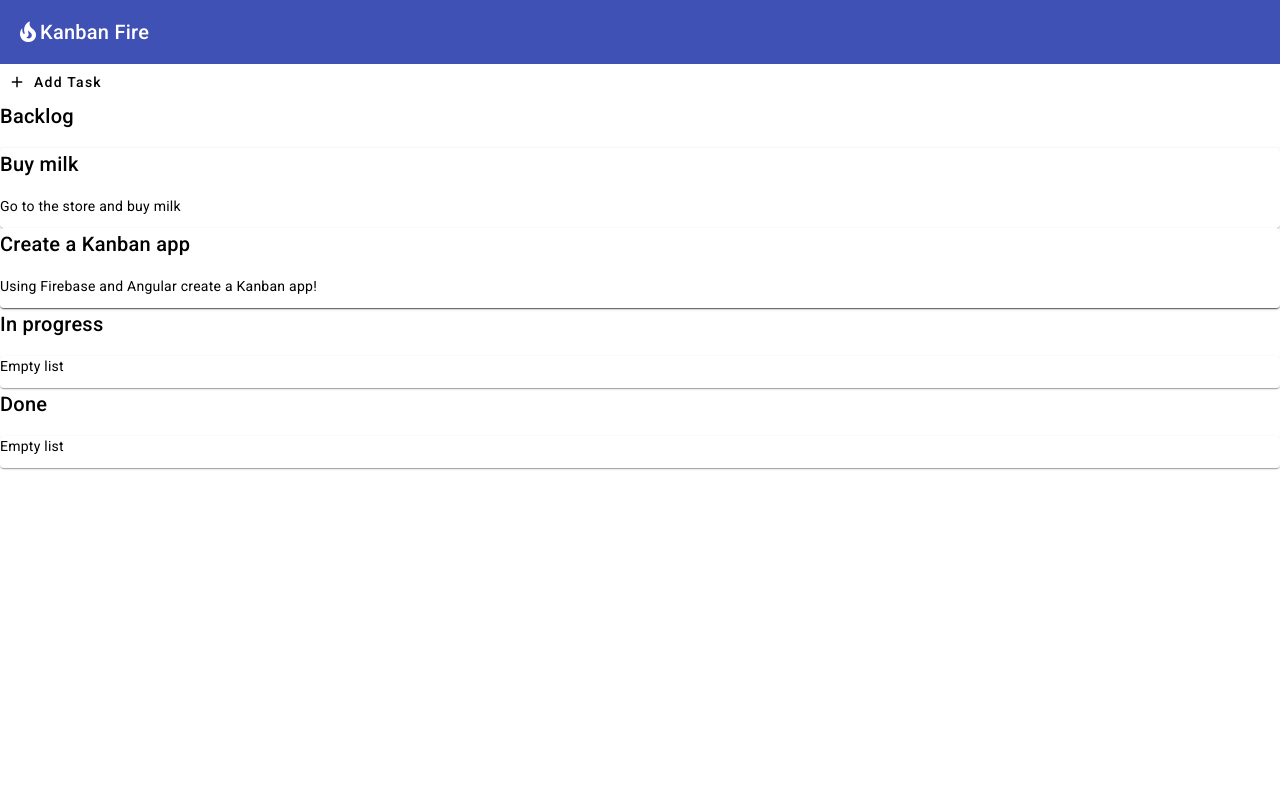
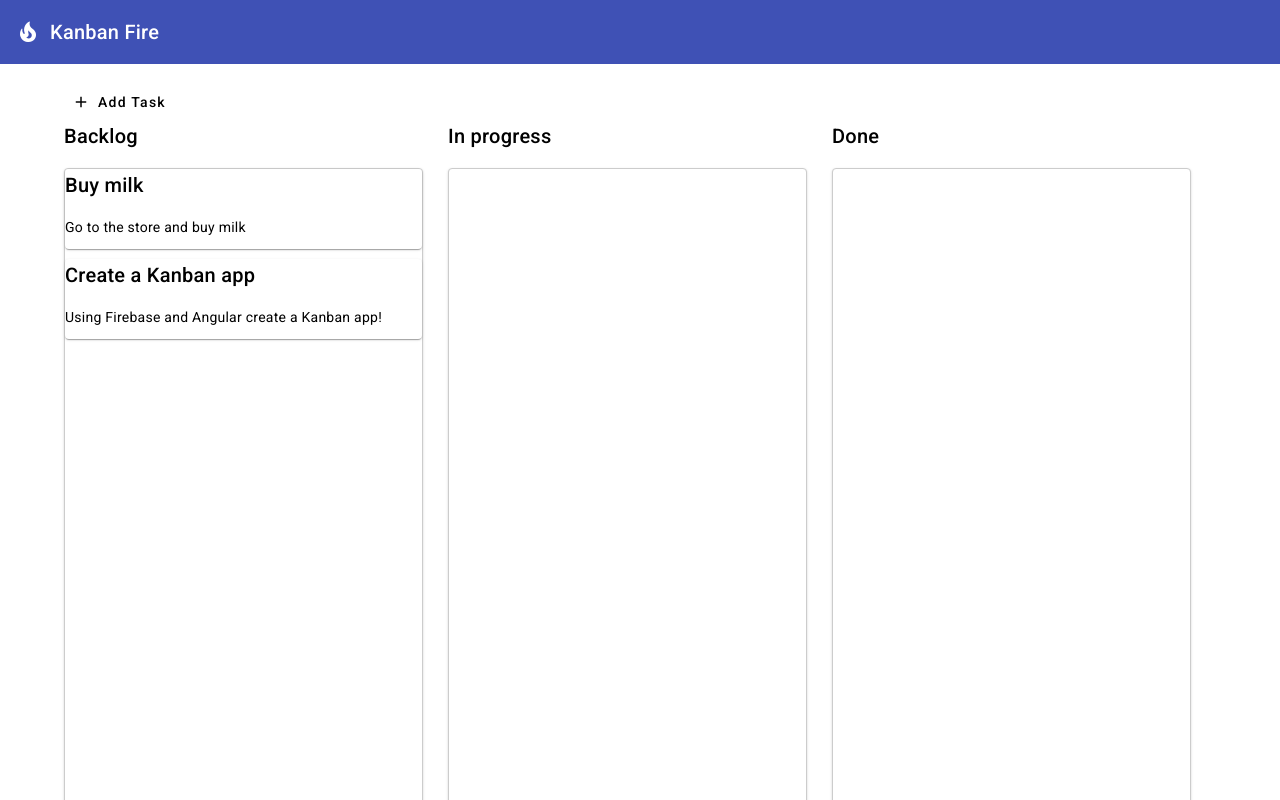
Before and after one commit to lukazc/firebase-kanban-tutorial, an Angular app: page / in a window 1280 px wide. Shown: the top 800 px of the page. Built offline with nearby package versions, Linux system fonts and the light colour scheme.

Commit message:
Add css.

```diff
--- a/src/app/app.component.html
+++ b/src/app/app.component.html
@@ -14,7 +14,6 @@
 
             <mat-card cdkDropList id="todo" #todoList="cdkDropList" [cdkDropListData]="todo"
                 [cdkDropListConnectedTo]="[doneList, inProgressList]" (cdkDropListDropped)="drop($event)" class="list">
-                <p class="empty-label" *ngIf="todo.length === 0">Empty list</p>
                 <app-task (edit)="editTask('todo', $event)" *ngFor="let task of todo" cdkDrag [task]="task"></app-task>
             </mat-card>
         </div>
@@ -24,7 +23,6 @@
 
             <mat-card cdkDropList id="inProgress" #inProgressList="cdkDropList" [cdkDropListData]="inProgress"
                 [cdkDropListConnectedTo]="[todoList, doneList]" (cdkDropListDropped)="drop($event)" class="list">
-                <p class="empty-label" *ngIf="inProgress.length === 0">Empty list</p>
                 <app-task (edit)="editTask('inProgress', $event)" *ngFor="let task of inProgress" cdkDrag
                     [task]="task"></app-task>
             </mat-card>
@@ -35,7 +33,6 @@
 
             <mat-card cdkDropList id="done" #doneList="cdkDropList" [cdkDropListData]="done"
                 [cdkDropListConnectedTo]="[todoList, inProgressList]" (cdkDropListDropped)="drop($event)" class="list">
-                <p class="empty-label" *ngIf="done.length === 0">Empty list</p>
                 <app-task (edit)="editTask('done', $event)" *ngFor="let task of done" cdkDrag [task]="task"></app-task>
             </mat-card>
         </div>
--- a/src/app/app.component.scss
+++ b/src/app/app.component.scss
@@ -0,0 +1,54 @@
+:host {
+    display: flex;
+    flex-direction: column;
+    min-height: 100%;
+    min-width: 100%;
+}
+mat-toolbar {
+    margin-bottom: 20px;
+}
+
+mat-toolbar > span {
+    margin-left: 10px;
+}
+
+.content-wrapper {
+    flex-grow: 1;
+    max-width: 90%;
+    margin: auto;
+}
+
+.container-wrapper {
+    display: flex;
+    justify-content: space-around;
+}
+
+.container {
+    width: 400px;
+    margin: 0 25px 25px 0;
+}
+
+.list {
+    border: solid 1px #ccc;
+    min-height: 100vh;
+    border-radius: 4px;
+}
+
+app-new-task {
+    margin-bottom: 30px;
+}
+
+.empty-label {
+    font-size: 2em;
+    padding-top: 10px;
+    text-align: center;
+    opacity: 0.2;
+}
+
+.cdk-drag-animating {
+    transition: transform 250ms;
+}
+
+.cdk-drag-placeholder {
+    opacity: 0;
+}
--- a/src/app/task/task.component.scss
+++ b/src/app/task/task.component.scss
@@ -0,0 +1,8 @@
+:host {
+    display: block;
+  }
+
+  .item {
+    margin-bottom: 10px;
+    cursor: pointer;
+  }
--- a/src/app/task/task.component.ts
+++ b/src/app/task/task.component.ts
@@ -4,7 +4,7 @@
 import { MatCardModule } from '@angular/material/card';
 
 const MATERIAL = [
-    MatCardModule
+    MatCardModule,
 ]
 
 @Component({
```
Also changed, not shown: src/app/task/task.component.html (+5 -5 lines).
